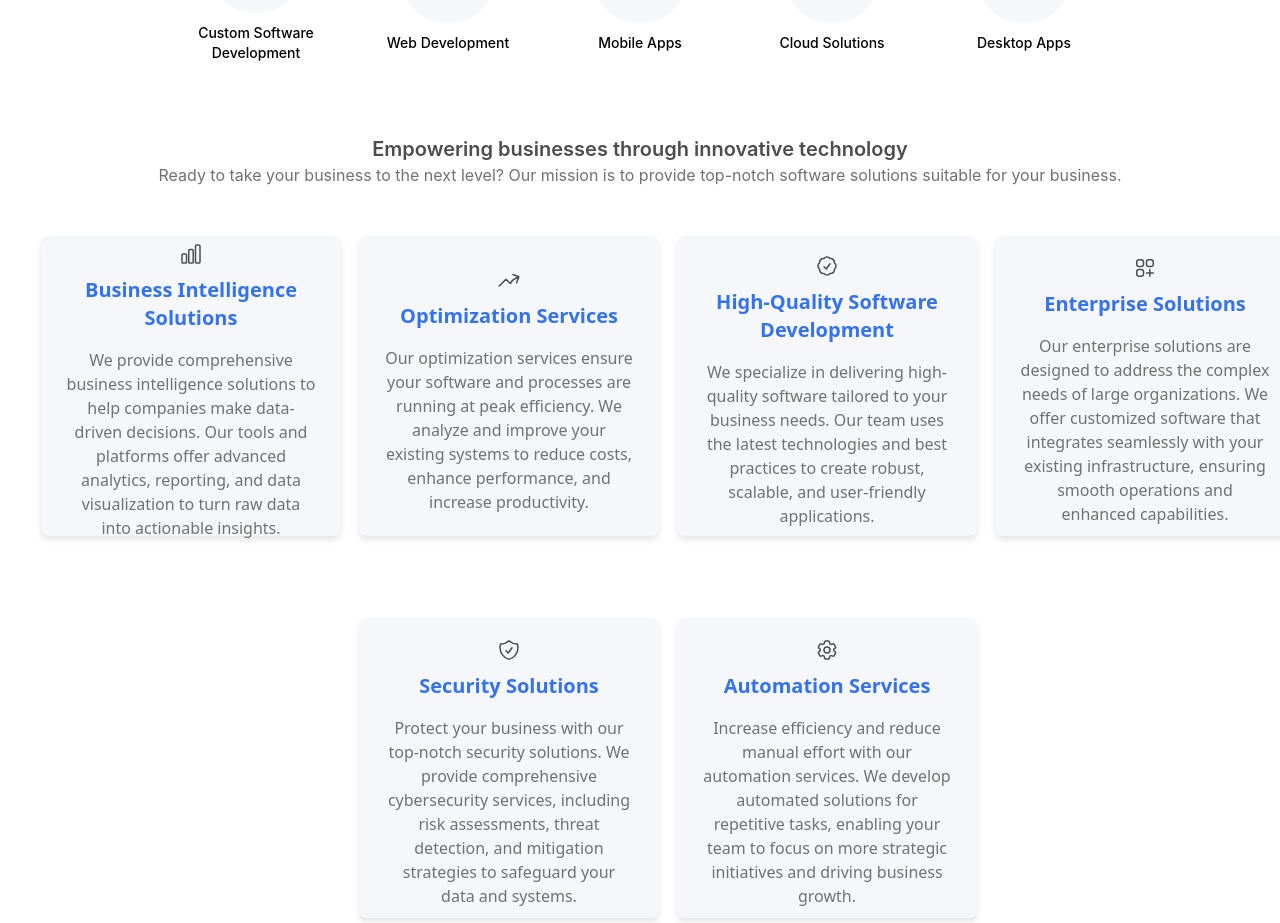
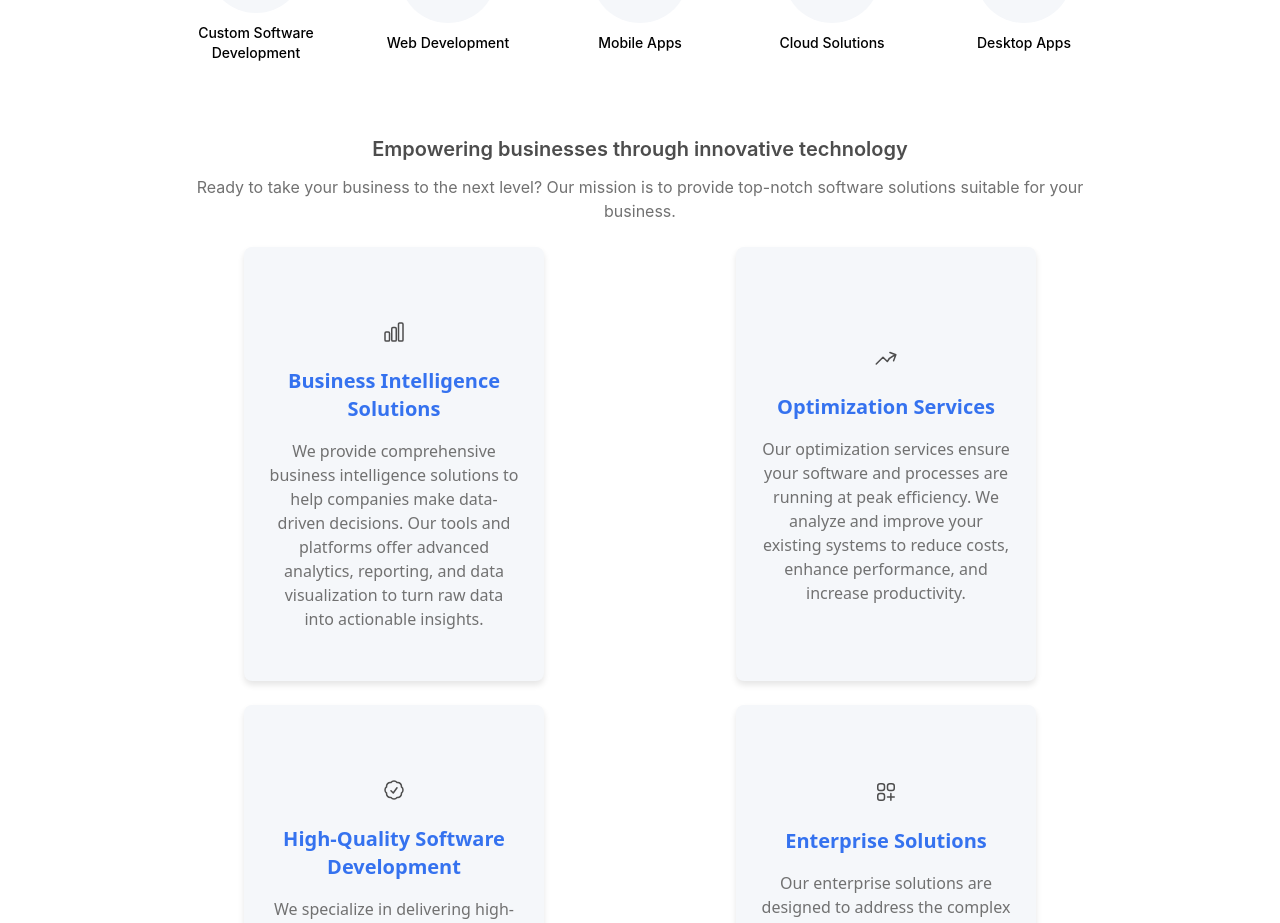
Before and after one commit to haro3535/Group-Website, a React (Create React App) app in the folder frontend/: page / in a window 1280 px wide. Shown: the part 741-1664 px from the top of the page. Built offline with nearby package versions, Linux system fonts and the light colour scheme.

Commit message:
Services

```diff
--- a/frontend/src/Cards/Cards.js
+++ b/frontend/src/Cards/Cards.js
@@ -74,33 +74,33 @@ const Card = ({ title, content, icon }) => {
 };
 
 const CardsGrid = () => (
-  <div id="solutions" className="container mx-auto px-4 py-8 bg-white">
-    <div className="flex flex-col items-center mb-6">
-      <h2 className="text-xl font-semibold inter-font" style={{ color: 'var(--custom-gray)' }}>
+  <div id="solutions" className="w-full flex flex-col items-center justify-center py-8 bg-white">
+    <div className="w-3/4 flex flex-col items-center justify-center mb-6">
+      <h2 className="text-xl text-center font-semibold inter-font mb-3 " style={{ color: 'var(--custom-gray)' }}>
         Empowering businesses through innovative technology
       </h2>
-      <h1 className="text-base font-normal inter-font" style={{ color: 'var(--light-gray)' }}>
+      <h1 className="text-center font-normal inter-font" style={{ color: 'var(--light-gray)' }}>
         Ready to take your business to the next level? Our mission is to provide top-notch software solutions suitable for your business.
       </h1>
     </div>
 
 
-    <div className="grid grid-cols-1 sm:grid-cols-2  xl:grid-cols-4 gap-6">
+    <div className="grid grid-cols-1 md:grid-cols-2 2xl:grid-cols-4 gap-6 2xl:gap-0 w-3/4">
       {cards.slice(0, 4).map((card, index) => (
-        <div key={card.id} className="col-span-1">
+        <div key={card.id} className="col-span-1 flex justify-center items-center">
           <Card title={card.title} content={card.content} icon={icons[index]} />
         </div>
       ))}
     </div>
 
-    <div className="grid grid-cols-1 sm:grid-cols-2 xl:grid-cols-4 gap-6 mt-8">
-      <div className="col-span-1 sm:col-span-2 xl:col-span-1"></div>
+    <div className="grid grid-cols-1 md:grid-cols-2 2xl:grid-cols-4 gap-6 2xl:gap-0 sm:mt-8 w-3/4">
+      <div className="hidden 2xl:block"></div>
       {cards.slice(4, 6).map((card, index) => (
-        <div key={card.id} className="col-span-1">
+        <div key={card.id} className="col-span-1 flex justify-center items-center">
           <Card title={card.title} content={card.content} icon={icons[index + 4]} />
         </div>
       ))}
-      <div className="col-span-1 sm:col-span-2 xl:col-span-1"></div>
+      <div className="hidden lg:block"></div>
     </div>
   </div>
 );
--- a/frontend/src/style.css
+++ b/frontend/src/style.css
@@ -83,7 +83,8 @@
   flex-direction: column;
   justify-content: center;
   align-items: center;
-  height: 300px;
+  min-height: 300px;
+  height: 100%;
   width: 300px;
   position: relative;
   text-align: center;
```
